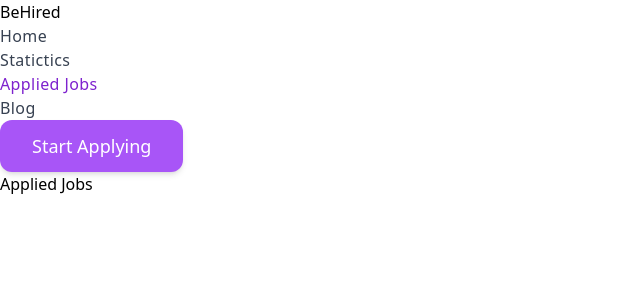
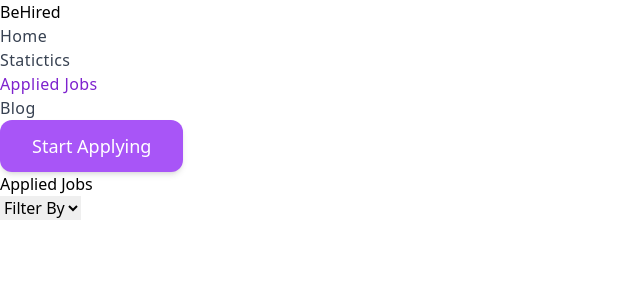
Before and after one commit to shuvrodev337/Be-hired, a React (Vite) app: page /applied-jobs in a window 1280 px wide. Shown: the top 300 px of the page, without its empty margins (0-640 px from the left). Built offline with nearby package versions, Linux system fonts and the light colour scheme.

Commit message:
added filter applied jobs functionality

```diff
--- a/src/components/AppliedJobs/AppliedJobs.jsx
+++ b/src/components/AppliedJobs/AppliedJobs.jsx
@@ -1,9 +1,46 @@
 import React, { useContext, useState } from "react";
-import { AppliedJobsContext} from "../../App";
+import { AppliedJobsContext } from "../../App";
 import AppliedJob from "../AppliedJob/AppliedJob";
 
 const AppliedJobs = () => {
   const [appliedJobs, setAppliedJobs] = useContext(AppliedJobsContext || []);
+
+  const [value, setValue] = useState(null);
+  let filteredJobs;
+
+  if (value) {
+    const filteredAppliedJobs= appliedJobs.filter(job => job.remoteOrOnsite === value)
+
+    // setAppliedJobs(filteredAppliedJobs)
+
+    console.log(filteredAppliedJobs);
+    filteredJobs= filteredAppliedJobs
+  }
+  // let allAppliedJobs = [...appliedJobs];
+  // let onsiteJobs;
+  // let remoteJobs;
+
+  // const handleChange = (event) => {
+  //   setValue(event.target.value);
+
+  //   if (value === "onsite") {
+  //     console.log('hello onsite');
+  //     onsiteJobs = allAppliedJobs.filter((job) => job.remoteOrOnsite === "Onsite");
+  //     setAppliedJobs(onsiteJobs);
+  //   } else if (value === "remote") {
+  //     console.log("hello remote");
+
+  //     remoteJobs = allAppliedJobs.filter((job) => job.remoteOrOnsite === "Remote");
+  //     setAppliedJobs(remoteJobs);
+  //   }
+  // };
+
+  // const onsiteJobs = appliedJobs.filter(
+  //     (job) => job.remoteOrOnsite === "Onsite"
+  //   );
+  // const remoteJobs = appliedJobs.filter(
+  //   (job) => job.remoteOrOnsite === "Remote"
+  // );
 
   return (
     <>
@@ -11,18 +48,32 @@ const AppliedJobs = () => {
         <h3 className="text-5xl font-bold">Applied Jobs</h3>
       </div>
       <div className="mx-auto px-4 py-12  sm:max-w-xl md:max-w-full lg:max-w-screen-xl md:px-24 space-y-4 ">
+        <div className="text-right text-xl py-6">
 
+            <select defaultValue={"Select"} onChange={(e) => setValue(e.target.value)} className="drop-down">
 
-        {appliedJobs.map((appliedJob) => (
+              <option value="Select" disabled>Filter By</option>
+              <option value="Onsite">Onsite</option>
+              <option value="Remote">Remote</option>
+            </select>
+
+        </div>
+
+        {!value? appliedJobs.map((appliedJob) => (
+          <AppliedJob key={appliedJob.id} appliedJob={appliedJob}></AppliedJob>
+        ))
+        : filteredJobs.map((appliedJob) => (
           <AppliedJob key={appliedJob.id} appliedJob={appliedJob}></AppliedJob>
         ))}
+        {/* {appliedJobs.map((appliedJob) => (
+          <AppliedJob key={appliedJob.id} appliedJob={appliedJob}></AppliedJob>
+        ))} */}
       </div>
     </>
   );
 };
 
 export default AppliedJobs;
-
 
 // const [value, setValue] = useState("normal");
 
@@ -37,8 +88,8 @@ export default AppliedJobs;
 //     (job) => job.remoteOrOnsite === "Remote"
 //   );
 
-
-{/* <div>
+{
+  /* <div>
           <label>
             Filter By:
             <select value={value} onChange={handleChange}>
@@ -47,4 +98,5 @@ export default AppliedJobs;
               <option value="remote">Remote</option>
             </select>
           </label>
-        </div> */}
+        </div> */
+}
```
Also changed, not shown: 1 other file (tests, documents, lock files or other folders).
